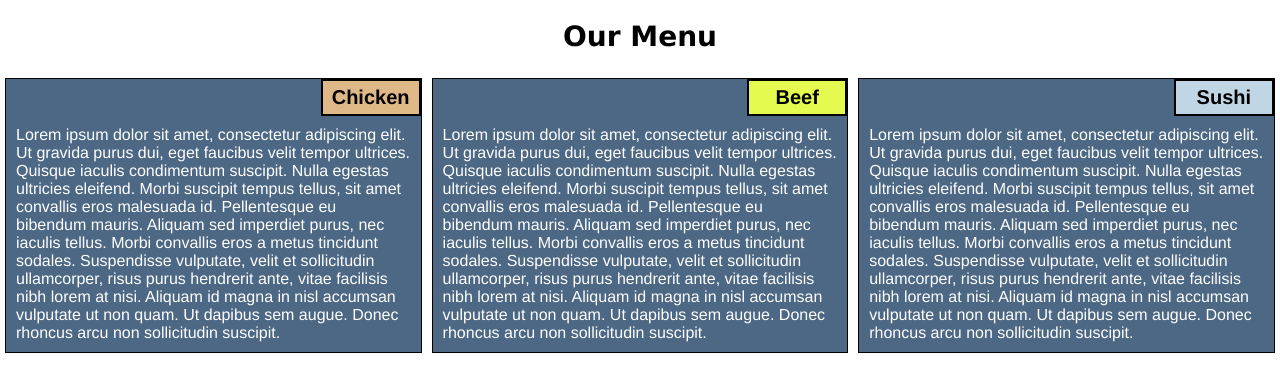
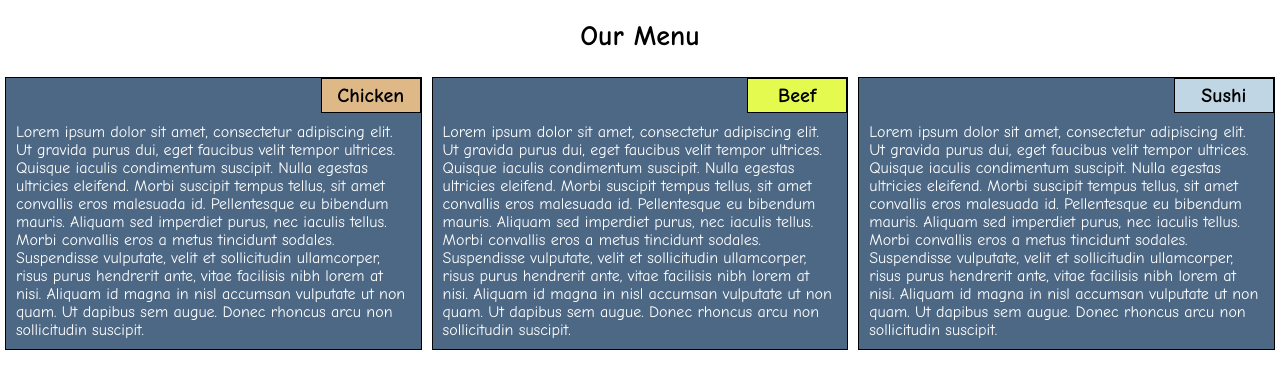
Before and after one commit to nashmia-riaz/CourseraWebDev, a plain HTML site: page Assignment1/Index.html in a window 1280 px wide. Drawn offline with Linux system fonts and the light colour scheme.

Commit message:
fixed links

```diff
--- a/Assignment1/CSS/style.css
+++ b/Assignment1/CSS/style.css
@@ -2,7 +2,7 @@
 /********** Base styles **********/
 * {
   box-sizing: border-box;
-  font-family: "Verdana",Arial, sans-serif;
+  font-family: "Comic Sans MS",Arial, sans-serif;
   margin:0px;
   padding:0px;
 }
@@ -14,7 +14,6 @@ h1 {
 }
 
 p {
-  font-family: Helvetica;
   color: white;
   padding:10px;
   clear:right;
@@ -37,8 +36,8 @@ div#text{
   padding:0px;
 }
 
-.food{
-  border: 2px black solid;
+.title{
+  border: 1px black solid;
   background-color: #DEB887;
   color: black;
   float:right;
--- a/Assignment1/Index.html
+++ b/Assignment1/Index.html
@@ -11,15 +11,15 @@
 <h1>Our Menu</h1>
 
   <div class="col-lg-4 col-md-6 col-sd-12">
-  <div id="text"><p id="p1" class="food">Chicken</p>
+  <div id="text"><p id="p1" class="title">Chicken</p>
   <p>
   Lorem ipsum dolor sit amet, consectetur adipiscing elit. Ut gravida purus dui, eget faucibus velit tempor ultrices. Quisque iaculis condimentum suscipit. Nulla egestas ultricies eleifend. Morbi suscipit tempus tellus, sit amet convallis eros malesuada id. Pellentesque eu bibendum mauris. Aliquam sed imperdiet purus, nec iaculis tellus. Morbi convallis eros a metus tincidunt sodales. Suspendisse vulputate, velit et sollicitudin ullamcorper, risus purus hendrerit ante, vitae facilisis nibh lorem at nisi. Aliquam id magna in nisl accumsan vulputate ut non quam. Ut dapibus sem augue. Donec rhoncus arcu non sollicitudin suscipit.</p></div></div>
   <div class="col-lg-4 col-md-6 col-sd-12">
-  <div id="text"><p id="p2" class="food">Beef</p>
+  <div id="text"><p id="p2" class="title">Beef</p>
   <p>
   Lorem ipsum dolor sit amet, consectetur adipiscing elit. Ut gravida purus dui, eget faucibus velit tempor ultrices. Quisque iaculis condimentum suscipit. Nulla egestas ultricies eleifend. Morbi suscipit tempus tellus, sit amet convallis eros malesuada id. Pellentesque eu bibendum mauris. Aliquam sed imperdiet purus, nec iaculis tellus. Morbi convallis eros a metus tincidunt sodales. Suspendisse vulputate, velit et sollicitudin ullamcorper, risus purus hendrerit ante, vitae facilisis nibh lorem at nisi. Aliquam id magna in nisl accumsan vulputate ut non quam. Ut dapibus sem augue. Donec rhoncus arcu non sollicitudin suscipit.</p></div></div>
   <div class="col-lg-4 col-md-12 col-sd-12">
-  <div id="text"><p id="p3" class="food">Sushi</p>
+  <div id="text"><p id="p3" class="title">Sushi</p>
   <p>
   Lorem ipsum dolor sit amet, consectetur adipiscing elit. Ut gravida purus dui, eget faucibus velit tempor ultrices. Quisque iaculis condimentum suscipit. Nulla egestas ultricies eleifend. Morbi suscipit tempus tellus, sit amet convallis eros malesuada id. Pellentesque eu bibendum mauris. Aliquam sed imperdiet purus, nec iaculis tellus. Morbi convallis eros a metus tincidunt sodales. Suspendisse vulputate, velit et sollicitudin ullamcorper, risus purus hendrerit ante, vitae facilisis nibh lorem at nisi. Aliquam id magna in nisl accumsan vulputate ut non quam. Ut dapibus sem augue. Donec rhoncus arcu non sollicitudin suscipit.</p></div></div>
 
```
